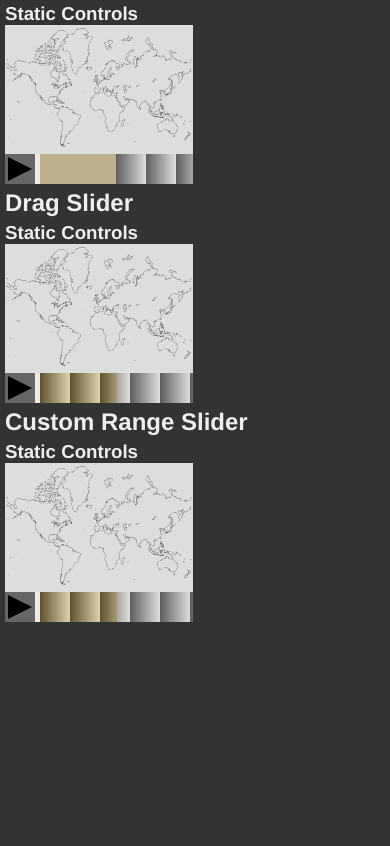
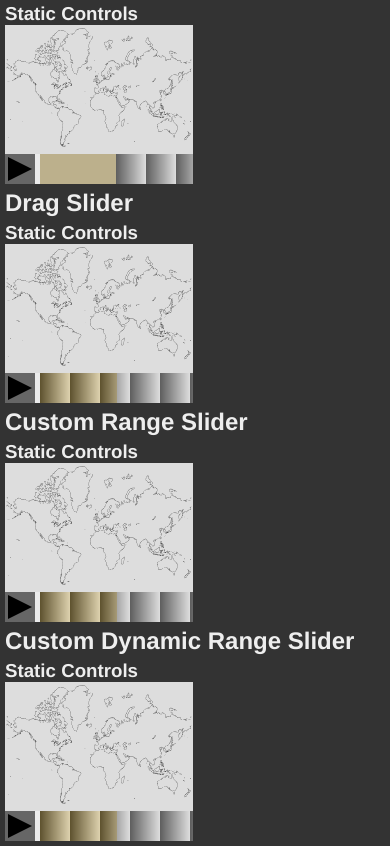
Before and after one commit to AntVil/time-navigation, a plain HTML site: page index.html in a window 390 px wide. Shown: the part 410-1256 px from the top of the page. Before the commit the page ends 1037 px from the top, so only its background shows below. Drawn offline with Linux system fonts and the light colour scheme.

Commit message:
cutom responsive slider

```diff
--- a/index.html
+++ b/index.html
@@ -134,6 +134,24 @@
                 </div>
             </div>
         </section>
+
+        <h2>Custom Dynamic Range Slider</h2>
+        <section>
+            <h3>Static Controls</h3>
+            <div class="navigation-container">
+                <img src="./images/map.svg" alt="map" />
+                <div class="static-navigation">
+                    <div class="navigation-controls">
+                        <input class="navigation-play" type="checkbox" name="play" title="play">
+                    </div>
+                    <div class="navigation-panel">
+                        <div class="navigation-custom-dynamic-slider" onpointerdown="navigationCustomDynamicSliderPointerStart(event)" onkeydown="navigationCustomSliderKeyboard(event)" role="slider" aria-label="time navigation slider" aria-valuenow="50" tabindex="0">
+                            <div class="navigation-legend"></div>
+                        </div>
+                    </div>
+                </div>
+            </div>
+        </section>
     </main>
 </body>
 </html>
--- a/script.js
+++ b/script.js
@@ -81,6 +81,70 @@ function navigationCustomSliderPointerStart(e) {
     element.addEventListener("pointerup", pointerup);
 }
 
+function navigationCustomDynamicSliderPointerStart(e) {
+    const element = e.target;
+    element.setPointerCapture(e.pointerId);
+
+    const width = element.getBoundingClientRect().width;
+
+    let pointermove;
+    let pointerup;
+
+    if(width > 250) {
+        pointermove = e => {
+            e.preventDefault();
+            let percentage = Math.min(Math.max(e.offsetX / width, 0), 100);
+            element.style.setProperty("--percentage", percentage);
+            element.setAttribute("aria-valuenow", percentage);
+        };
+        pointermove(e);
+
+        pointerup = e => {
+            e.preventDefault();
+            element.removeEventListener("pointermove", pointermove);
+            element.removeEventListener("pointerup", pointerup);
+            element.releasePointerCapture(e.pointerId);
+        };
+    } else {
+        const startX = e.offsetX;
+        let value = parseFloat(element.style.getPropertyValue("--percentage")) + 0.001;
+        let startValue;
+        if(isNaN(value)) {
+            startValue = 0.5;
+        } else {
+            startValue = value;
+        }
+        let isClick = true;
+
+        pointermove = e => {
+            e.preventDefault();
+            let movement = startX - e.offsetX;
+            if(Math.abs(movement) > CLICK_MOVEMENT_THRESHOLD) {
+                isClick = false;
+            }
+            let percentage = Math.min(Math.max(movement / width + startValue, 0), 1);
+            element.style.setProperty("--percentage", percentage);
+            element.setAttribute("aria-valuenow", percentage);
+        };
+
+        pointerup = e => {
+            e.preventDefault();
+            if(isClick) {
+                let percentage = Math.min(Math.max(e.offsetX / width + startValue - 0.5, 0), 1);
+                element.style.setProperty("--percentage", percentage);
+                element.setAttribute("aria-valuenow", percentage);
+            }
+
+            element.removeEventListener("pointermove", pointermove);
+            element.removeEventListener("pointerup", pointerup);
+            element.releasePointerCapture(e.pointerId);
+        };
+    }
+
+    element.addEventListener("pointermove", pointermove);
+    element.addEventListener("pointerup", pointerup);
+}
+
 function navigationCustomSliderKeyboard(e) {
     if(e.key === "ArrowLeft") {
         const element = e.target;
--- a/style.css
+++ b/style.css
@@ -99,6 +99,7 @@ h2 {
     flex: 1;
     position: relative;
     background-color: #0003;
+    container: slider / inline-size;
 }
 
 .navigation-legend {
@@ -185,3 +186,24 @@ h2 {
     cursor: pointer;
     touch-action: none;
 }
+
+.navigation-custom-dynamic-slider {
+    --percentage: 0.5;
+    position: relative;
+    height: 100%;
+    background: linear-gradient(90deg, #bca45d calc(var(--percentage) * 100%), #0000 0);
+    cursor: pointer;
+    touch-action: none;
+}
+
+@container (inline-size < 250px) {
+    .navigation-custom-dynamic-slider {
+        background: linear-gradient(90deg, #bca45d 50%, #0000 0);
+        overflow: hidden;
+    }
+
+    .navigation-custom-dynamic-slider>.navigation-legend {
+        position: absolute;
+        left: calc(50% - var(--percentage) * 100%);
+    }
+}
```
